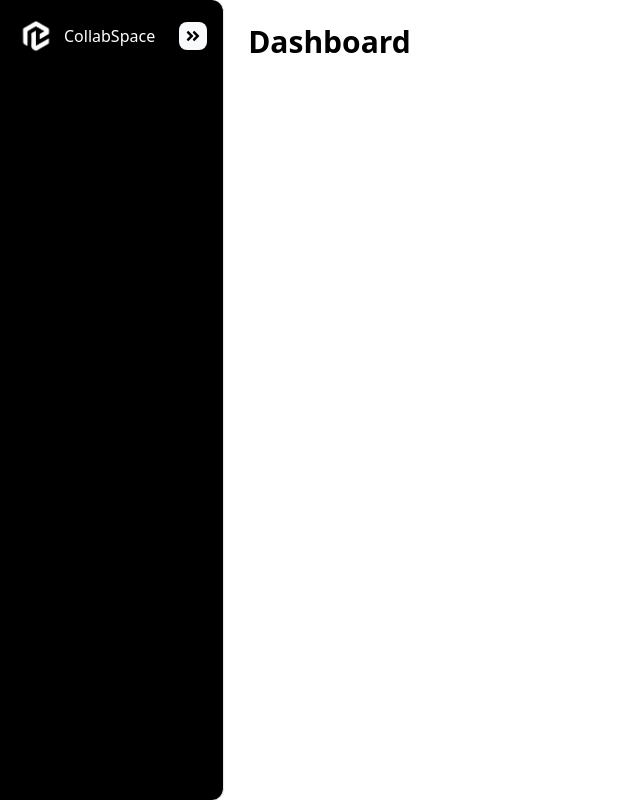
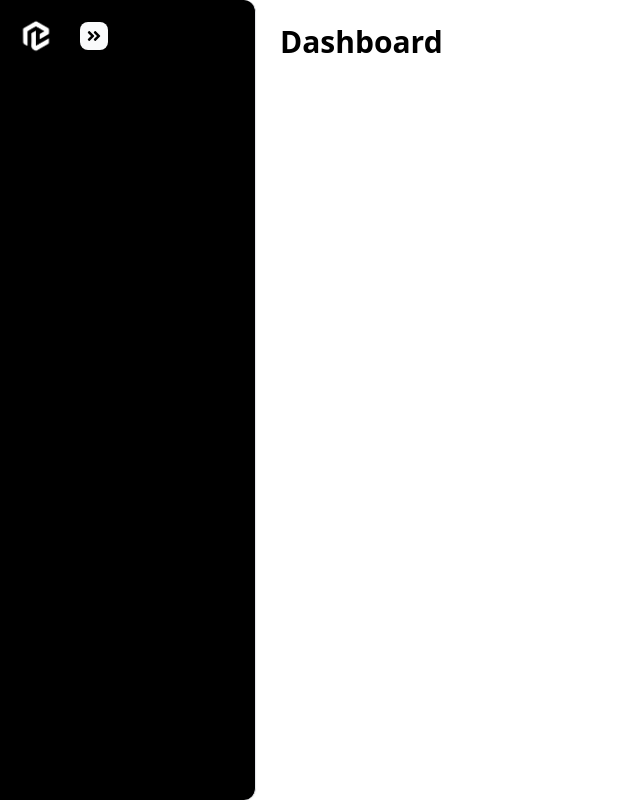
Before and after one commit to YashSherla/CoLab, a React (Vite) app in the folder client/: page /dashboard in a window 1280 px wide. Shown: the whole page, without its empty margins (0-640 px from the left). Built offline with nearby package versions, Linux system fonts and the light colour scheme.

Commit message:
Hover Effect

```diff
--- a/client/src/pages/Admin/DashBoard.tsx
+++ b/client/src/pages/Admin/DashBoard.tsx
@@ -1,6 +1,37 @@
-import React, { useState } from "react";
-import logo from "../../assets/logo.png";
-import { FaAngleDoubleLeft, FaAngleDoubleRight } from "react-icons/fa";
+// import React, { useState } from "react";
+// import logo from "../../assets/logo.png";
+// import { FaAngleDoubleLeft, FaAngleDoubleRight } from "react-icons/fa";
+
+// export const Dashboard = () => {
+//     const [closeSideBar, setCloseSideBar] = useState(true);
+
+//     return (
+//         <div className="flex h-screen">
+//             {/* Sidebar */}
+//             <aside className={`transition-all h-full bg-black border-r shadow-sm rounded-r-xl`}>
+//                 <nav className="h-full flex flex-col">
+//                     <div className="p-4 pb-2 flex gap-6 items-center">
+//                         <div className='flex gap-2 items-center'>
+//                             <img src={logo} className={`overflow-hidden transition-all w-10`} />
+//                         {closeSideBar ? <p className='text-white'>CollabSpace</p> : null}
+//                         </div>
+//                         {closeSideBar ?<button onClick={() => setCloseSideBar((curr) => !curr)} className="p-1.5 rounded-lg bg-gray-50 hover:bg-gray-100">
+//                             {closeSideBar ? <FaAngleDoubleRight /> :  <FaAngleDoubleLeft />}
+//                         </button> : null}
+//                     </div>
+//                 </nav>
+//             </aside>
+//             {/* Main content */}
+//             <main className="flex-1 p-6">
+//                 <h1 className="text-3xl font-semibold">Dashboard</h1>
+//                 {/* Your main content goes here */}
+//             </main>
+//         </div>
+//     );
+// };
+import { useState } from 'react';
+import { FaAngleDoubleRight, FaAngleDoubleLeft } from 'react-icons/fa';
+import logo from '../../assets/logo.png'; // Update with your logo path
 
 export const Dashboard = () => {
     const [closeSideBar, setCloseSideBar] = useState(true);
@@ -8,16 +39,18 @@ export const Dashboard = () => {
     return (
         <div className="flex h-screen">
             {/* Sidebar */}
-            <aside className={`transition-all h-full bg-black border-r shadow-sm rounded-r-xl`}>
+            <aside className={`transition-all h-full bg-black border-r shadow-sm rounded-r-xl ${closeSideBar ? 'w-16' : 'w-64'} hover:w-64`}>
                 <nav className="h-full flex flex-col">
                     <div className="p-4 pb-2 flex gap-6 items-center">
                         <div className='flex gap-2 items-center'>
                             <img src={logo} className={`overflow-hidden transition-all w-10`} />
-                        {closeSideBar ? <p className='text-white'>CollabSpace</p> : null}
+                            {closeSideBar ? <p className='text-white hidden'>CollabSpace</p> : <p className='text-white'>CollabSpace</p>}
                         </div>
-                        {closeSideBar ?<button onClick={() => setCloseSideBar((curr) => !curr)} className="p-1.5 rounded-lg bg-gray-50 hover:bg-gray-100">
-                            {closeSideBar ? <FaAngleDoubleRight /> :  <FaAngleDoubleLeft />}
-                        </button> : null}
+                        {closeSideBar ?
+                            <button onClick={() => setCloseSideBar((curr) => !curr)} className="p-1.5 rounded-lg bg-gray-50 hover:bg-gray-100">
+                                {closeSideBar ? <FaAngleDoubleRight /> :  <FaAngleDoubleLeft />}
+                            </button>
+                        : null}
                     </div>
                 </nav>
             </aside>
```
